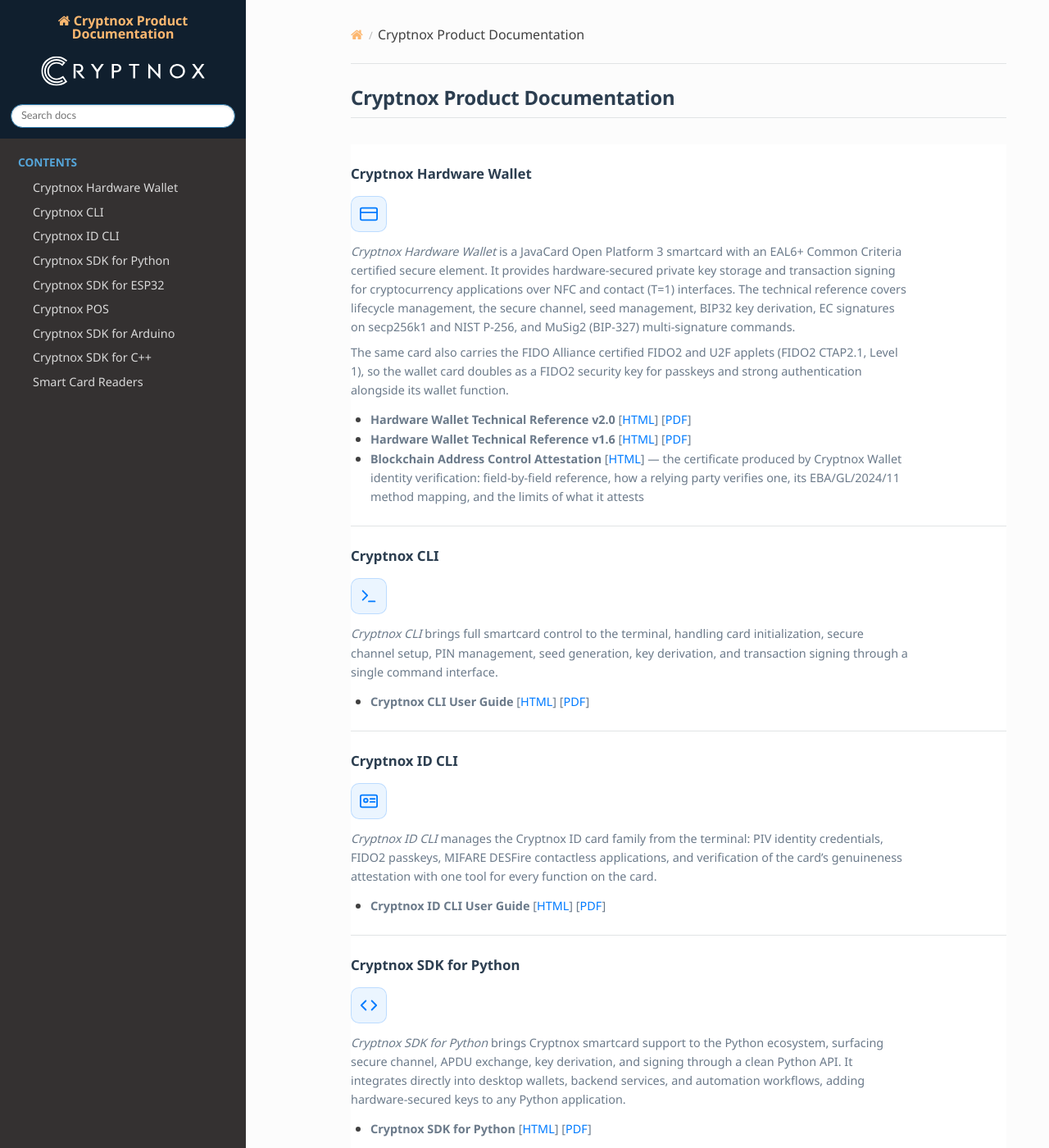
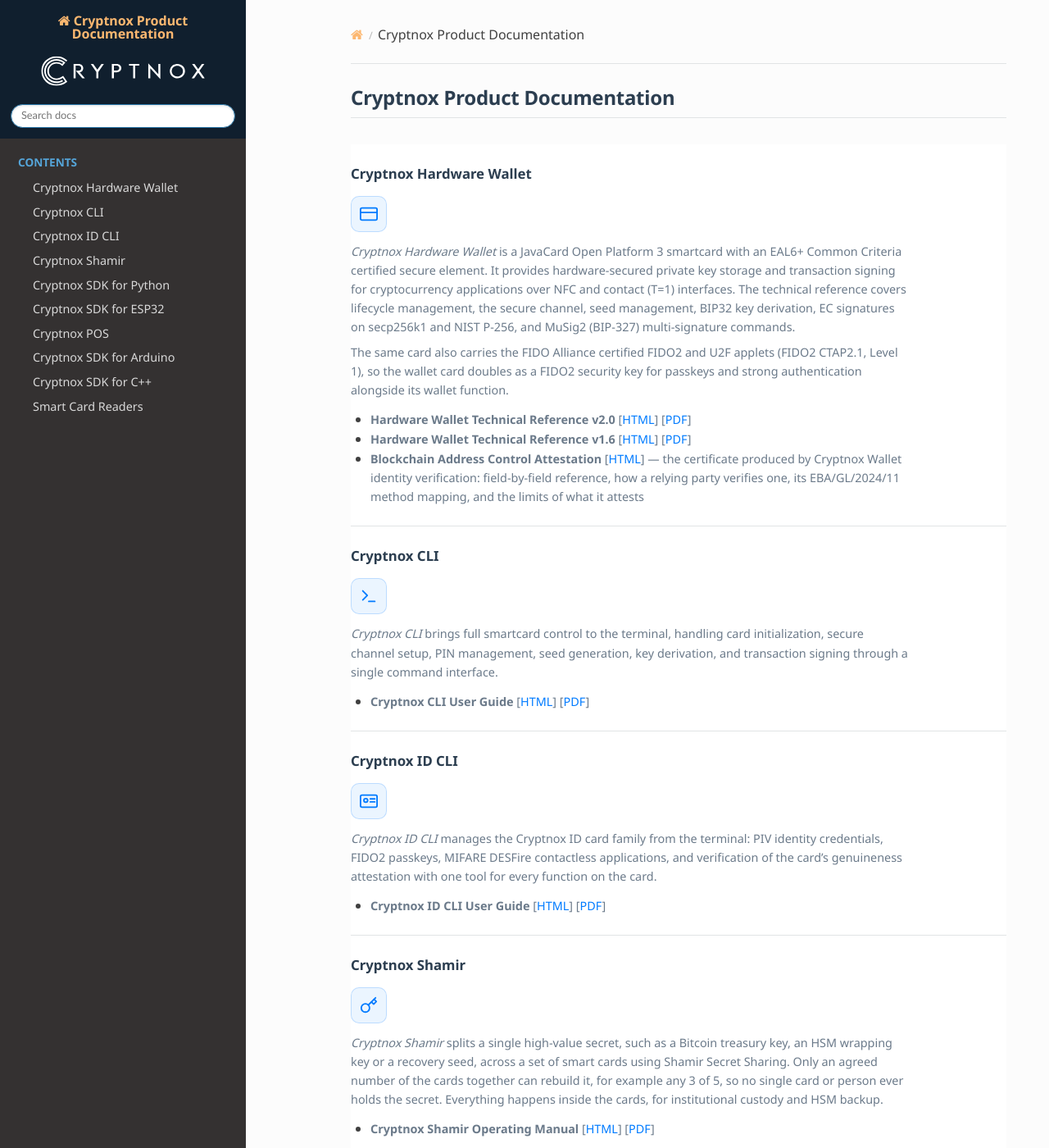
Before and after one commit to cryptnox/cryptnox.github.io, a Sphinx documentation site: the page built from docs/source/index.rst, in a window 1280 px wide and 1400 px high. Shown: the whole window at 82% size. Built offline with Sphinx 7.4.7 and the Read the Docs theme 3.1.0, drawn with Linux system fonts in a browser that asks for light colours.

Commit message:
Hub: add the Cryptnox Shamir documentation (HTML + PDF)
New product card linking https://docs.cryptnox.com/cryptnox-shamir/ and its
PDF manual, the card id added to the card-container CSS, and the two URLs
added to the sitemap and llms.txt.

Co-Authored-By: Claude Opus 5.5 <noreply@anthropic.com>

```diff
--- a/docs/source/_extra/llms.txt
+++ b/docs/source/_extra/llms.txt
@@ -42,6 +42,11 @@ doubles as a FIDO2 security key.
 - [Cryptnox CLI User Guide (HTML)](https://docs.cryptnox.com/cryptnox-cli/): installation, supported hardware, command reference, interactive mode, BIP39 passphrase support, exit codes, examples
 - [Cryptnox CLI User Guide (PDF)](https://docs.cryptnox.com/cryptnox-cli/cryptnox-cli.pdf)
 
+## Shamir Secret Sharing card system
+
+- [Cryptnox Shamir Operating Manual (HTML)](https://docs.cryptnox.com/cryptnox-shamir/): split a master secret (Bitcoin treasury key, HSM wrapping key, recovery seed) across k-of-n smart cards with Shamir Secret Sharing; key ceremony, recovery, backup test, choosing parameters, custody governance and checklists, security model, shamir-cli command reference, troubleshooting
+- [Cryptnox Shamir Operating Manual (PDF)](https://docs.cryptnox.com/cryptnox-shamir/cryptnox-shamir.pdf)
+
 ## SDKs
 
 - [Python SDK (HTML)](https://docs.cryptnox.com/cryptnox-sdk-py/): API reference for the cryptnox_sdk_py package, class diagrams, connection components, reader hierarchy
--- a/docs/source/_extra/sitemap-docs.xml
+++ b/docs/source/_extra/sitemap-docs.xml
@@ -17,6 +17,8 @@
   <url><loc>https://docs.cryptnox.com/cryptnox-sdk-cpp/cryptnox-sdk-cpp.pdf</loc></url>
   <url><loc>https://docs.cryptnox.com/cryptnox-readers/</loc></url>
   <url><loc>https://docs.cryptnox.com/cryptnox-readers/cryptnox-readers.pdf</loc></url>
+  <url><loc>https://docs.cryptnox.com/cryptnox-shamir/</loc></url>
+  <url><loc>https://docs.cryptnox.com/cryptnox-shamir/cryptnox-shamir.pdf</loc></url>
   <url><loc>https://docs.cryptnox.com/genindex.html</loc></url>
   <url><loc>https://docs.cryptnox.com/address-control-attestation.html</loc></url>
 </urlset>
--- a/docs/source/_static/custom.css
+++ b/docs/source/_static/custom.css
@@ -136,6 +136,7 @@ a.headerlink { display: none; }
 #cryptnox-sdk-for-python,
 #cryptnox-sdk-for-esp32,
 #cryptnox-pos,
+#cryptnox-shamir,
 #cryptnox-sdk-for-arduino,
 #cryptnox-sdk-for-c {
     background: #fff;
@@ -176,6 +177,7 @@ a.headerlink { display: none; }
 #cryptnox-sdk-for-python h2,
 #cryptnox-sdk-for-esp32 h2,
 #cryptnox-pos h2,
+#cryptnox-shamir h2,
 #cryptnox-sdk-for-arduino h2,
 #cryptnox-sdk-for-c h2 {
     font-size: 1.05rem;
@@ -194,6 +196,7 @@ a.headerlink { display: none; }
 #cryptnox-sdk-for-python p,
 #cryptnox-sdk-for-esp32 p,
 #cryptnox-pos p,
+#cryptnox-shamir p,
 #cryptnox-sdk-for-arduino p,
 #cryptnox-sdk-for-c p {
     color: #6b7a8a;
@@ -211,6 +214,7 @@ a.headerlink { display: none; }
 #cryptnox-sdk-for-python ul,
 #cryptnox-sdk-for-esp32 ul,
 #cryptnox-pos ul,
+#cryptnox-shamir ul,
 #cryptnox-sdk-for-arduino ul,
 #cryptnox-sdk-for-c ul,
 #other-resources ul {
@@ -228,6 +232,7 @@ a.headerlink { display: none; }
 #cryptnox-sdk-for-python ul li,
 #cryptnox-sdk-for-esp32 ul li,
 #cryptnox-pos ul li,
+#cryptnox-shamir ul li,
 #cryptnox-sdk-for-arduino ul li,
 #cryptnox-sdk-for-c ul li,
 #other-resources ul li {
@@ -243,6 +248,7 @@ a.headerlink { display: none; }
 #cryptnox-sdk-for-python ul li p,
 #cryptnox-sdk-for-esp32 ul li p,
 #cryptnox-pos ul li p,
+#cryptnox-shamir ul li p,
 #cryptnox-sdk-for-arduino ul li p,
 #cryptnox-sdk-for-c ul li p {
     margin: 0;
--- a/docs/source/_templates/layout.html
+++ b/docs/source/_templates/layout.html
@@ -109,6 +109,7 @@ document.addEventListener('DOMContentLoaded', function() {
     { anchor: '#cryptnox-hardware-wallet', title: 'Cryptnox Hardware Wallet' },
     { anchor: '#cryptnox-cli',             title: 'Cryptnox CLI' },
     { anchor: '#cryptnox-id-cli',          title: 'Cryptnox ID CLI' },
+    { anchor: '#cryptnox-shamir',          title: 'Cryptnox Shamir' },
     { anchor: '#cryptnox-sdk-for-python',  title: 'Cryptnox SDK for Python' },
     { anchor: '#cryptnox-sdk-for-esp32',   title: 'Cryptnox SDK for ESP32' },
     { anchor: '#cryptnox-pos',             title: 'Cryptnox POS' },
--- a/docs/source/index.rst
+++ b/docs/source/index.rst
@@ -74,6 +74,31 @@ credentials, FIDO2 passkeys, MIFARE DESFire contactless applications, and verifi
 the card's genuineness attestation with one tool for every function on the card.
 
 * **Cryptnox ID CLI User Guide** [`HTML <https://docs.cryptnox.com/cryptnox-id-cli/>`__] [`PDF <https://docs.cryptnox.com/cryptnox-id-cli/v1.0/cryptnox-id-cli.pdf>`__]
+
+
+-------------------------
+
+
+Cryptnox Shamir
+===============
+
+.. raw:: html
+
+   <div class="card-icon">
+     <svg viewBox="0 0 24 24" fill="none" stroke="currentColor" stroke-width="2" stroke-linecap="round" stroke-linejoin="round">
+       <circle cx="7.5" cy="15.5" r="5.5"/>
+       <path d="M21 2l-9.6 9.6"/>
+       <path d="M15.5 7.5l3 3L22 7l-3-3"/>
+     </svg>
+   </div>
+
+*Cryptnox Shamir* splits a single high-value secret, such as a Bitcoin treasury key, an HSM
+wrapping key or a recovery seed, across a set of smart cards using Shamir Secret Sharing. Only an
+agreed number of the cards together can rebuild it, for example any 3 of 5, so no single card or
+person ever holds the secret. Everything happens inside the cards, for institutional custody and
+HSM backup.
+
+* **Cryptnox Shamir Operating Manual** [`HTML <https://docs.cryptnox.com/cryptnox-shamir/>`__] [`PDF <https://docs.cryptnox.com/cryptnox-shamir/cryptnox-shamir.pdf>`__]
 
 
 -------------------------
```
